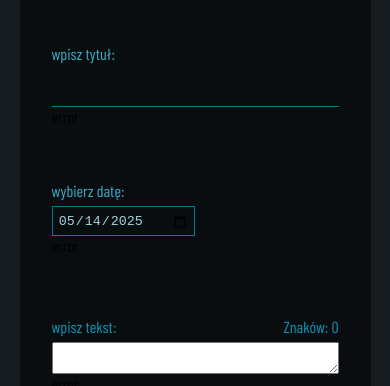
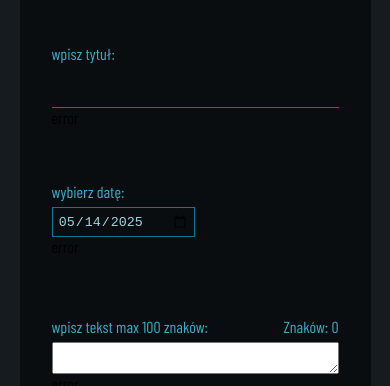
Before and after one commit to Scorpion19702022/SIMPLE_PROJECT_REACT_REDUX, a React (Vite) app: page /Notes in a window 390 px wide. Shown: the part 195-581 px from the top of the page. Built offline with nearby package versions, Linux system fonts and the light colour scheme; a web font is replaced by a local one.

Commit message:
added styles for mobile

```diff
--- a/src/Components/Notes/NotesInputs.tsx
+++ b/src/Components/Notes/NotesInputs.tsx
@@ -29,7 +29,7 @@ const NotesInputs: React.FC<InitialState> = ({ date }) => {
 				</div>
 				<div className={styles.box_inputs}>
 					<div className={styles.info_textarea}>
-						<label className={styles.label_textarea}>wpisz tekst:</label>
+						<label className={styles.label_textarea}>wpisz tekst max 100 znaków:</label>
 						<span className={styles.marks_textarea}>Znaków: 0</span>
 					</div>
 					<textarea className={styles.textarea}></textarea>
--- a/src/Components/Notes/Styles/NotesInputs.module.css
+++ b/src/Components/Notes/Styles/NotesInputs.module.css
@@ -73,16 +73,18 @@
 
 .label_textarea,
 .marks_textarea {
-	color: var(--color-color05);
+	color: var(--color-color04);
 }
 
 .input {
 	width: 100%;
-	padding: 0.8em 0.2em;
+	padding: 0.4em 0.2em;
 	background: none;
 	border: none;
 	border-bottom: 0.04em solid var(--color-color06);
 	color: var(--color-color02);
+	font-size: 1.2em;
+	outline: none;
 }
 
 .input_date {
```
